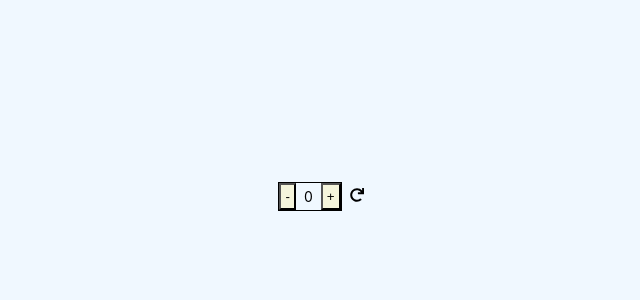
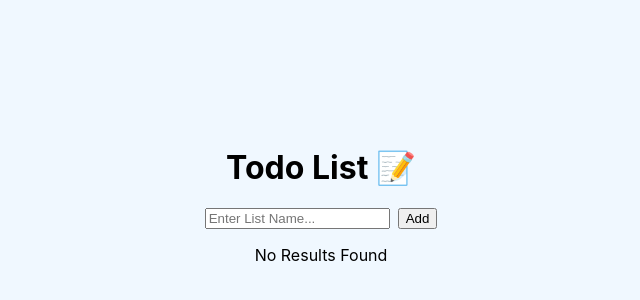
Before and after one commit to harshitsingh281125-stack/react-practice, a React (Create React App) app: page / in a window 1280 px wide. Shown: the part 204-504 px from the top of the page, without its empty margins (319-959 px from the left). Built offline with nearby package versions, Linux system fonts and the light colour scheme.

Commit message:
To Do List

```diff
--- /dev/null
+++ b/src/02-ToDo List/index.jsx
@@ -0,0 +1,175 @@
+import { useCallback, useEffect, useState } from "react";
+import "./styles.css";
+import { BiCheckbox, BiCheckboxChecked } from "react-icons/bi";
+import { BsTrash3 } from "react-icons/bs";
+
+const list = [
+  {
+    id: "1",
+    title: "abc",
+    status: "Completed",
+    dateAdded: "dateTime",
+  },
+];
+
+const TodoList = () => {
+  const [listValue, setListValue] = useState("");
+  const lists = localStorage.getItem("stored-list");
+  const [myLists, setMyLists] = useState(JSON.parse(lists) || []);
+  const [activeFilters, setActiveFilters] = useState(["All"]);
+  console.log("myLists", myLists, lists);
+  const handleAdd = useCallback(() => {
+    const listToAdd = {
+      id: Math.random(),
+      title: listValue,
+      status: "Active",
+      dateAdded: Date.now(),
+    };
+    setMyLists((prev) => {
+      const updated = [...prev, listToAdd];
+      localStorage.setItem("stored-list", JSON.stringify(updated));
+      return updated;
+    });
+    setListValue("");
+  }, [listValue]);
+
+  const handleFilterSelect = (filter) => {
+    //reveist filter logic :  THIS IS FOR WHEN WE WANT TO HAVE FILTER AS TOGGLE CHIPS AND MULTIPLE FILTERS CAN BE SELECTED
+    setActiveFilters((prev) => {
+      const isActive = prev.includes(filter);
+      if (isActive) {
+        return prev.filter((f) => f !== filter);
+      } else {
+        if (filter === "All") return ["All"];
+        return filter !== "All"
+          ? [...prev.filter((f) => f !== "All"), filter]
+          : [...prev, filter];
+      }
+    });
+    // THIS IS FOR WHEN ONLY ONE FILTER AT A TIME AND CAN'T BE TOGGLED
+    //  setActiveFilters(filter);
+  };
+
+  useEffect(() => {
+    if (activeFilters?.length === 0) {
+      setActiveFilters(["All"]); // had put setActiveFilters("All"); which messed it up
+    }
+  }, [activeFilters]);
+
+  const handleSelectClick = (el) => {
+    // revisit toggle checkbox mechanism
+    const updated = myLists.map((li) => {
+      if (li.id === el.id) {
+        return {
+          ...li,
+          status: li.status === "Completed" ? "Active" : "Completed",
+        };
+      }
+      return li;
+    });
+    setMyLists(updated);
+    localStorage.setItem("stored-list", JSON.stringify(updated));
+  };
+
+  const filteredList = activeFilters.includes("All")
+    ? myLists
+    : myLists.filter((li) => activeFilters.includes(li.status));
+
+  const handleDelete = (li) => {
+    const newList = myLists.filter((el) => el.id !== li.id);
+    setMyLists(newList);
+    localStorage.setItem("stored-list", JSON.stringify(newList));
+  };
+
+  useEffect(() => {
+    const handleEnter = (e) => {
+      if (e.key === "Enter") handleAdd();
+    };
+
+    document.addEventListener("keydown", handleEnter);
+    return () => {
+      document.removeEventListener("keydown", handleEnter);
+    };
+  }, [handleAdd]);
+
+  return (
+    <div className="container">
+      <h1>Todo List 📝</h1>
+      <div className="list-input-container">
+        <input
+          value={listValue}
+          onChange={(e) => setListValue(e.target.value)}
+          placeholder="Enter List Name..."
+        />
+        <button onClick={handleAdd} className="add-button">
+          Add
+        </button>
+      </div>
+      {myLists.length > 0 && (
+        <div className="filter-container">
+          <h5>Filters : </h5>
+          <button
+            onClick={() => handleFilterSelect("All")}
+            className={`${
+              activeFilters?.includes("All")
+                ? "active-filter"
+                : "nonActive-filter"
+            }`}
+          >
+            All
+          </button>
+          <button
+            onClick={() => handleFilterSelect("Active")}
+            className={`${
+              activeFilters?.includes("Active")
+                ? "active-filter"
+                : "nonActive-filter"
+            }`}
+          >
+            Active
+          </button>
+          <button
+            onClick={() => handleFilterSelect("Completed")}
+            className={`${
+              activeFilters?.includes("Completed")
+                ? "active-filter"
+                : "nonActive-filter"
+            }`}
+          >
+            Completed
+          </button>
+        </div>
+      )}
+      <div className="lists">
+        {filteredList.length > 0 ? (
+          filteredList?.map((el) => {
+            return (
+              <div className="list-item">
+                <i
+                  onClick={() => handleSelectClick(el)}
+                  style={{ cursor: "pointer" }}
+                >
+                  {el.status === "Completed" ? (
+                    <BiCheckboxChecked />
+                  ) : (
+                    <BiCheckbox />
+                  )}
+                </i>
+                <span>{el.title}</span>
+                <i onClick={() => handleDelete(el)}>
+                  <BsTrash3 color="red" />
+                </i>
+              </div>
+            );
+          })
+        ) : (
+          <div>
+            <text>No Results Found</text>
+          </div>
+        )}
+      </div>
+    </div>
+  );
+};
+
+export default TodoList;
--- /dev/null
+++ b/src/02-ToDo List/styles.css
@@ -0,0 +1,50 @@
+.container {
+  width: 100vw;
+  height: 100vh;
+  display: flex;
+  flex-direction: column;
+  justify-content: center;
+  align-items: center;
+  background-color: aliceblue;
+}
+.list-input-container{
+  display: flex;
+  flex-direction: row;
+  margin-bottom: 16px;
+}
+.add-button{
+  margin-left: 8px;
+}
+.filter-container {
+ display: flex;
+ flex-direction: row;
+ align-items: center;
+}
+.active-filter {
+  background-color: aqua;
+  border: 1px solid blue;
+  margin: 0 4px;
+  height: fit-content;
+}
+.nonActive-filter {
+  margin: 0 4px;
+  height: fit-content;
+}
+.lists{
+  display: flex;
+  flex-direction: column;
+  align-items: center;
+}
+.list-item{
+  display: flex;
+  flex-direction: row;
+  align-items: center;
+  justify-content: center;
+}
+.list-item i {
+  display: flex;
+  align-items: center;
+  justify-content: center;
+  cursor: pointer;
+  margin: 0 8px;
+}
--- a/src/index.js
+++ b/src/index.js
@@ -3,13 +3,15 @@ import ReactDOM from 'react-dom/client';
 import './index.css';
 import App from './App';
 import reportWebVitals from './reportWebVitals';
-import CounterApp from './01-counter/CounterApp';
+import TodoList from './02-ToDo List';
+// import CounterApp from './01-counter/CounterApp';
 
 const root = ReactDOM.createRoot(document.getElementById('root'));
 root.render(
   <React.StrictMode>
     {/* <App /> */}
-    <CounterApp/>
+    {/* <CounterApp/> */}
+    <TodoList/>
   </React.StrictMode>
 );
 
```
Also changed, not shown: src/02-ToDo List/README.md (added).
